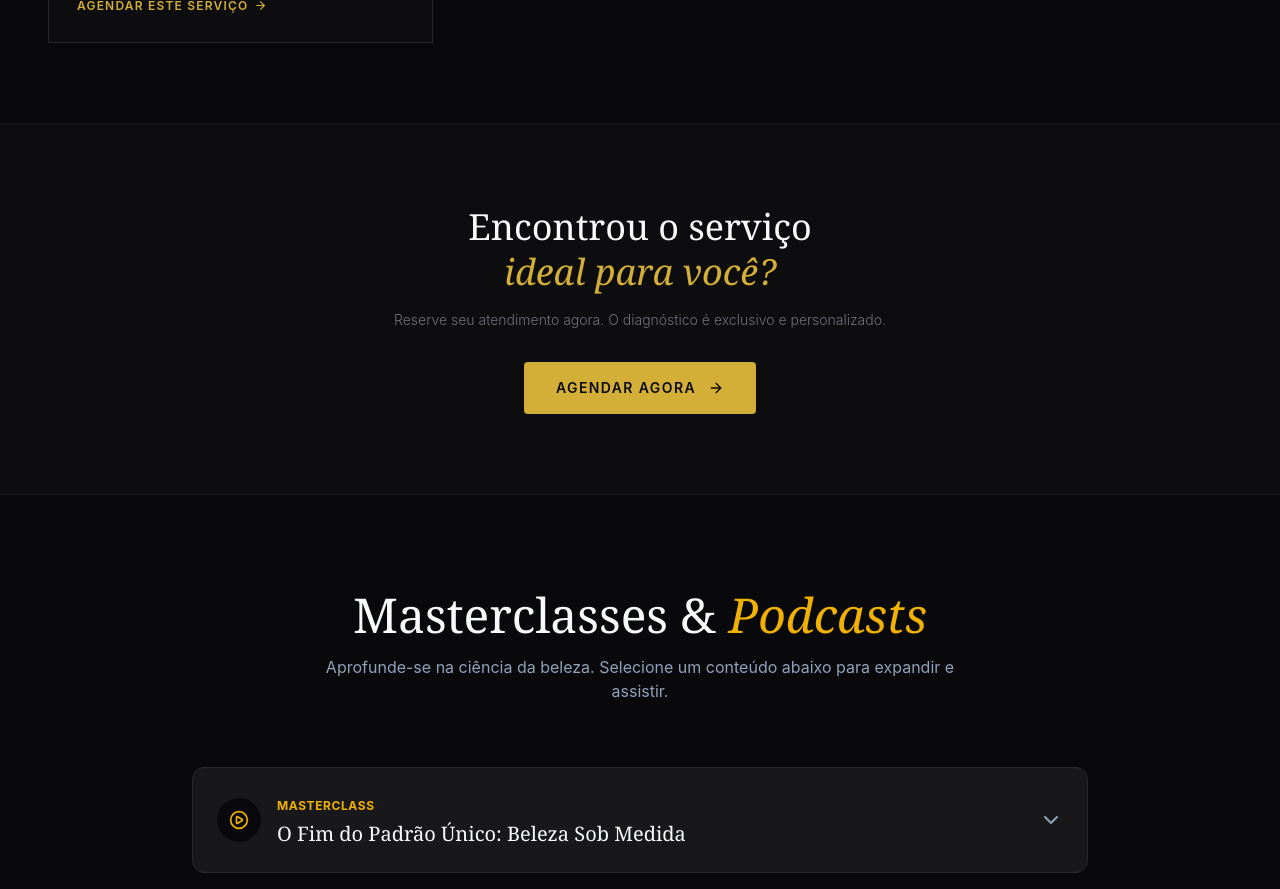
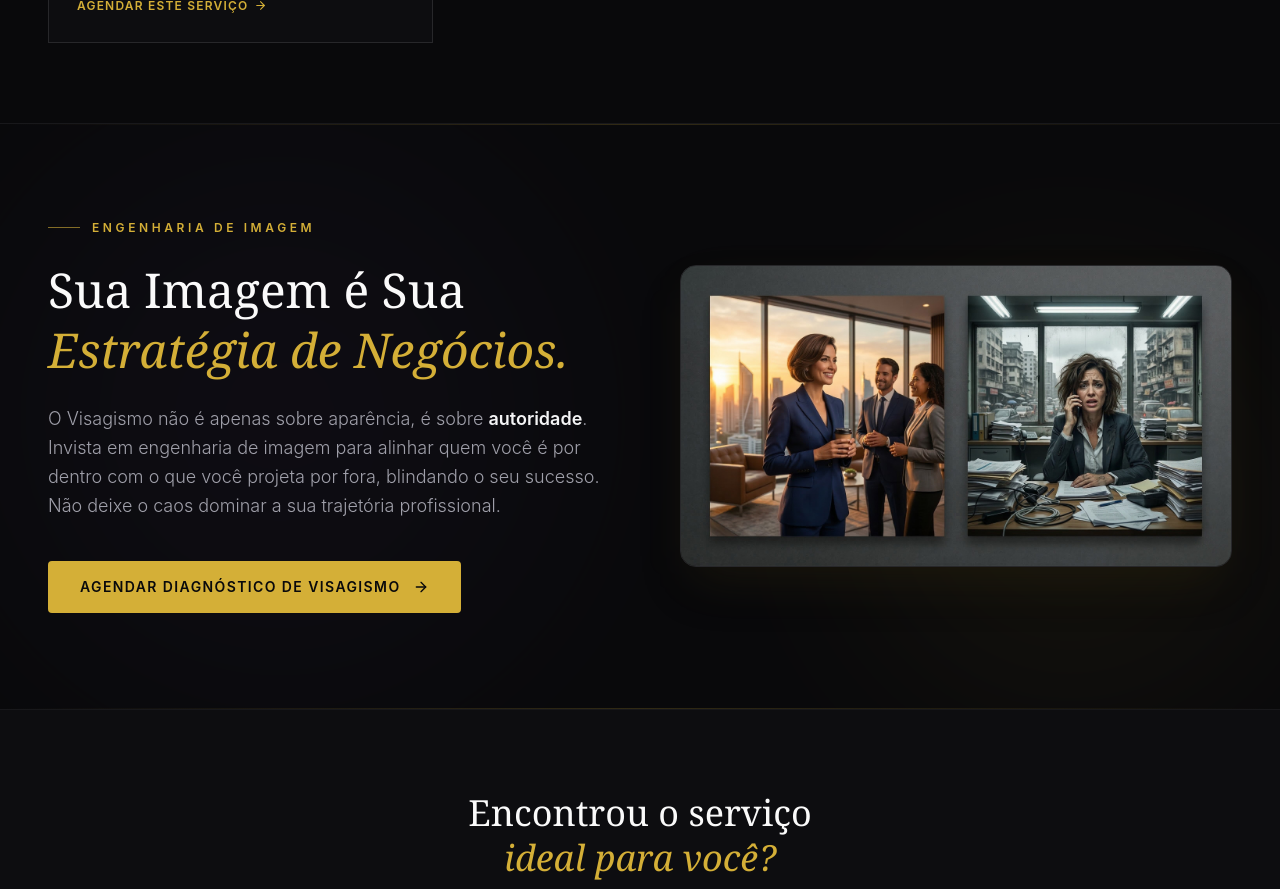
Before and after one commit to augustoheiss/drika-santana, a React (Vite) app: page /servicos in a window 1280 px wide. Shown: the part 2920-3809 px from the top of the page. Built offline with nearby package versions, Linux system fonts and the light colour scheme; a web font is replaced by a local one.

Commit message:
Updating Servicos.jsx

```diff
--- /dev/null
+++ b/src/components/VisagismImpact.jsx
@@ -0,0 +1,98 @@
+import { motion } from 'framer-motion'
+import { Link } from 'react-router-dom'
+import { ArrowRight } from 'lucide-react'
+
+const fadeUp = {
+  hidden: { opacity: 0, y: 30 },
+  visible: { opacity: 1, y: 0, transition: { duration: 0.8, ease: 'easeOut' } },
+}
+
+const staggerContainer = {
+  hidden: {},
+  visible: { transition: { staggerChildren: 0.15 } },
+}
+
+export default function VisagismImpact() {
+  return (
+    <section className="relative py-24 px-6 md:px-12 bg-zinc-950 overflow-hidden border-t border-zinc-900">
+
+      {/* Ambient glows */}
+      <div className="absolute inset-0 pointer-events-none">
+        <div className="absolute left-0 top-1/2 -translate-y-1/2 w-[560px] h-[560px] rounded-full bg-[#4A3B6B] opacity-[0.08] blur-[120px]" />
+        <div className="absolute right-0 bottom-0 w-[420px] h-[420px] rounded-full bg-[#D4AF37] opacity-[0.05] blur-[100px]" />
+      </div>
+
+      {/* Decorative top line */}
+      <div className="absolute inset-x-0 top-0 h-px bg-gradient-to-r from-transparent via-[#D4AF37]/20 to-transparent" />
+
+      <div className="relative z-10 max-w-7xl mx-auto">
+        <div className="grid grid-cols-1 lg:grid-cols-2 gap-12 lg:gap-20 items-center">
+
+          {/* ── Text column ── */}
+          <motion.div
+            initial="hidden"
+            whileInView="visible"
+            viewport={{ once: true, margin: '-80px' }}
+            variants={staggerContainer}
+          >
+            <motion.div variants={fadeUp} className="flex items-center gap-3 mb-6">
+              <div className="w-8 h-px bg-[#D4AF37]/60" />
+              <span className="text-[#D4AF37] text-xs tracking-[0.3em] uppercase font-semibold">
+                Engenharia de Imagem
+              </span>
+            </motion.div>
+
+            <motion.h2
+              variants={fadeUp}
+              className="font-serif text-3xl md:text-5xl text-zinc-50 leading-tight mb-6"
+            >
+              Sua Imagem é Sua{' '}
+              <span className="text-[#D4AF37] italic">Estratégia de Negócios.</span>
+            </motion.h2>
+
+            <motion.p
+              variants={fadeUp}
+              className="text-zinc-400 text-base md:text-lg font-light leading-relaxed mb-10"
+            >
+              O Visagismo não é apenas sobre aparência, é sobre{' '}
+              <strong className="text-zinc-100 font-semibold">autoridade</strong>. Invista em
+              engenharia de imagem para alinhar quem você é por dentro com o que você projeta
+              por fora, blindando o seu sucesso. Não deixe o caos dominar a sua trajetória
+              profissional.
+            </motion.p>
+
+            <motion.div variants={fadeUp}>
+              <Link
+                to="/contato"
+                className="inline-flex items-center gap-3 px-8 py-4 bg-[#D4AF37] text-zinc-950 font-semibold text-sm tracking-widest uppercase rounded-sm transition-all duration-300 hover:bg-[#E8C95D] hover:shadow-[0_0_40px_rgba(212,175,55,0.4)] active:scale-95"
+              >
+                Agendar Diagnóstico de Visagismo
+                <ArrowRight size={16} />
+              </Link>
+            </motion.div>
+          </motion.div>
+
+          {/* ── Image column ── */}
+          <motion.div
+            initial={{ opacity: 0, scale: 0.97 }}
+            whileInView={{ opacity: 1, scale: 1 }}
+            viewport={{ once: true, margin: '-80px' }}
+            transition={{ duration: 1, ease: 'easeOut', delay: 0.2 }}
+            className="relative"
+          >
+            <div className="absolute inset-0 rounded-2xl bg-[#D4AF37]/10 blur-xl scale-95 translate-y-4" />
+            <img
+              src="/images/visagismo-impact-01.jpg"
+              alt="Antes e depois — transformação pelo Visagismo com Drika Santana"
+              className="relative z-10 w-full rounded-2xl border border-zinc-800 shadow-2xl object-cover"
+            />
+          </motion.div>
+
+        </div>
+      </div>
+
+      {/* Decorative bottom line */}
+      <div className="absolute inset-x-0 bottom-0 h-px bg-gradient-to-r from-transparent via-[#D4AF37]/20 to-transparent" />
+    </section>
+  )
+}
--- a/src/pages/Servicos.jsx
+++ b/src/pages/Servicos.jsx
@@ -13,6 +13,7 @@ import {
   Wand2,
 } from 'lucide-react'
 import Media from '../components/Media'
+import VisagismImpact from '../components/VisagismImpact'
 
 const categories = [
   {
@@ -212,6 +213,9 @@ export default function Servicos() {
         </section>
       ))}
 
+      {/* ── Visagism Impact ── */}
+      <VisagismImpact />
+
       {/* ── Booking CTA ── */}
       <section className="py-20 px-6 bg-zinc-900/30 border-t border-zinc-900 text-center">
         <motion.div
```
Also changed, not shown: public/images/visagismo-impact-01.jpg (added).
